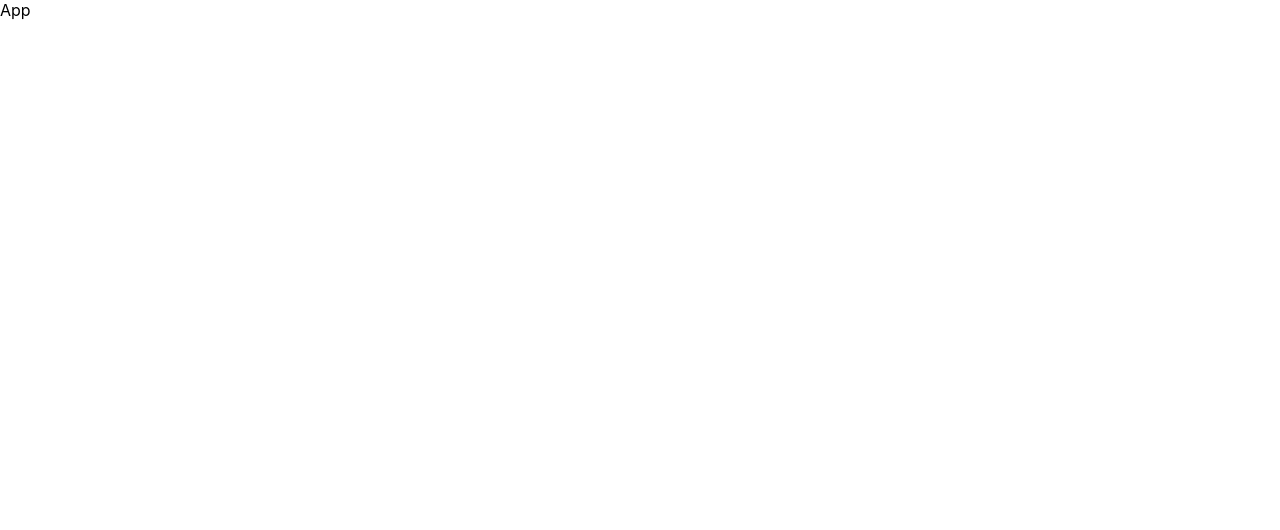
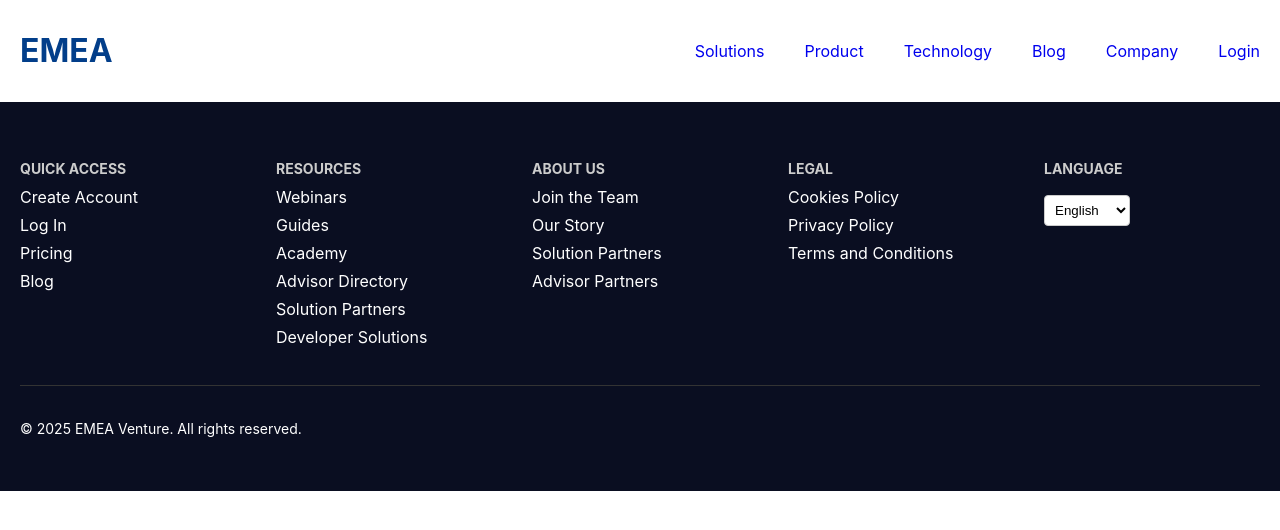
Before and after one commit to lithikanbarasan/emea, a React (Create React App) app: page / in a window 1280 px wide. Shown: the top 530 px of the page. Built offline with nearby package versions, Linux system fonts and the light colour scheme; the HTML template or start-up script is replaced by a standard one.

Commit message:
Header and footer

```diff
--- a/src/App.jsx
+++ b/src/App.jsx
@@ -1,7 +1,10 @@
+import Header from "./components/header.jsx";
+import Footer from "./components/footer.jsx";
 function App() {
   return (
     <div>
-      App
+      <Header/>
+      <Footer/>
     </div>
   );
 }
--- /dev/null
+++ b/src/components/footer.css
@@ -0,0 +1,77 @@
+.footer {
+    background-color: #0A0E21;
+    color: #fff;
+    padding: 40px 20px;
+    position: relative;
+    width: 100%;
+    box-sizing: border-box;
+}
+
+.footer a {
+    text-decoration: none;
+    color: #fff;
+}
+
+.footer a:hover {
+    text-decoration: underline;
+}
+
+.footer-top {
+    display: flex;
+    flex-wrap: wrap;
+    gap: 40px;
+    justify-content: space-between;
+    margin-bottom: 30px;
+}
+
+.footer-column {
+    flex: 1;
+    min-width: 180px;
+}
+
+.footer-column h4 {
+    font-size: 14px;
+    font-weight: bold;
+    margin-bottom: 10px;
+    color: #ccc;
+    text-transform: uppercase;
+}
+
+.footer-column ul {
+    list-style: none;
+    padding: 0;
+    margin: 0;
+}
+
+.footer-column li {
+    margin-bottom: 8px;
+}
+
+.footer-column select {
+    margin-top: 8px;
+    padding: 6px;
+    border-radius: 4px;
+    border: 1px solid #ccc;
+    background-color: #fff;
+    color: #000;
+}
+
+.footer-bottom {
+    display: flex;
+    justify-content: space-between;
+    align-items: center;
+    border-top: 1px solid #333;
+    padding-top: 20px;
+    flex-wrap: wrap;
+    font-size: 14px;
+}
+
+.footer-socials a {
+    margin-left: 12px;
+    font-size: 16px;
+    color: #fff;
+}
+
+.footer-socials a:hover {
+    color: #ccc;
+}
--- /dev/null
+++ b/src/components/footer.jsx
@@ -0,0 +1,74 @@
+import './footer.css';
+
+function Footer() {
+    return (
+        <footer className="footer">
+            <div className="footer-top">
+                <div className="footer-column">
+                    <h4>Quick Access</h4>
+                    <ul>
+                        <li><a href="#">Create Account</a></li>
+                        <li><a href="#">Log In</a></li>
+                        <li><a href="#">Pricing</a></li>
+                        <li><a href="#">Blog</a></li>
+                    </ul>
+                </div>
+
+
+
+                <div className="footer-column">
+                    <h4>Resources</h4>
+                    <ul>
+                        <li><a href="#">Webinars</a></li>
+                        <li><a href="#">Guides</a></li>
+                        <li><a href="#">Academy</a></li>
+                        <li><a href="#">Advisor Directory</a></li>
+                        <li><a href="#">Solution Partners</a></li>
+                        <li><a href="#">Developer Solutions</a></li>
+                    </ul>
+                </div>
+
+                <div className="footer-column">
+                    <h4>About Us</h4>
+                    <ul>
+                        <li><a href="#">Join the Team</a></li>
+                        <li><a href="#">Our Story</a></li>
+                        <li><a href="#">Solution Partners</a></li>
+                        <li><a href="#">Advisor Partners</a></li>
+                    </ul>
+                </div>
+
+                <div className="footer-column">
+                    <h4>Legal</h4>
+                    <ul>
+                        <li><a href="#">Cookies Policy</a></li>
+                        <li><a href="#">Privacy Policy</a></li>
+                        <li><a href="#">Terms and Conditions</a></li>
+                    </ul>
+                </div>
+
+                <div className="footer-column">
+                    <h4>Language</h4>
+                    <select>
+                        <option>English</option>
+                        <option>Español</option>
+                        <option>Français</option>
+                    </select>
+                </div>
+            </div>
+
+            <div className="footer-bottom">
+                <p>© 2025 EMEA Venture. All rights reserved.</p>
+                <div className="footer-socials">
+                    <a href="#"><i className="fab fa-facebook-f" /></a>
+                    <a href="#"><i className="fab fa-instagram" /></a>
+                    <a href="#"><i className="fab fa-linkedin-in" /></a>
+                    <a href="#"><i className="fab fa-twitter" /></a>
+                    <a href="#"><i className="fab fa-youtube" /></a>
+                </div>
+            </div>
+        </footer>
+    );
+}
+
+export default Footer;
--- /dev/null
+++ b/src/components/header.css
@@ -0,0 +1,18 @@
+.header {
+    background-color: #FFFFFF;
+    padding: 10px 20px;
+    color: #023E8A;
+    display: flex;
+    justify-content: space-between;
+    align-items: center;
+
+  }
+
+  nav {
+    display: flex;
+    gap: 40px; /* Adjust spacing as needed */
+}
+
+nav a {
+    text-decoration: none;
+}
--- /dev/null
+++ b/src/components/header.jsx
@@ -0,0 +1,14 @@
+import './header.css';
+
+function Header() {
+    return (
+        <header className="header">
+            {/*<img src="logo.png" alt="Company Logo" className="logo" /> */}
+            <h1>EMEA</h1>
+            <nav>
+            <a href="/solutions">Solutions</a> <a href="/Product">Product</a> <a href="/Technology">Technology</a> <a href="/Blog">Blog</a> <a href="/Company">Company</a> <a href="/Login">Login</a>
+            </nav>
+        </header>
+    );
+}
+export default Header;
```
